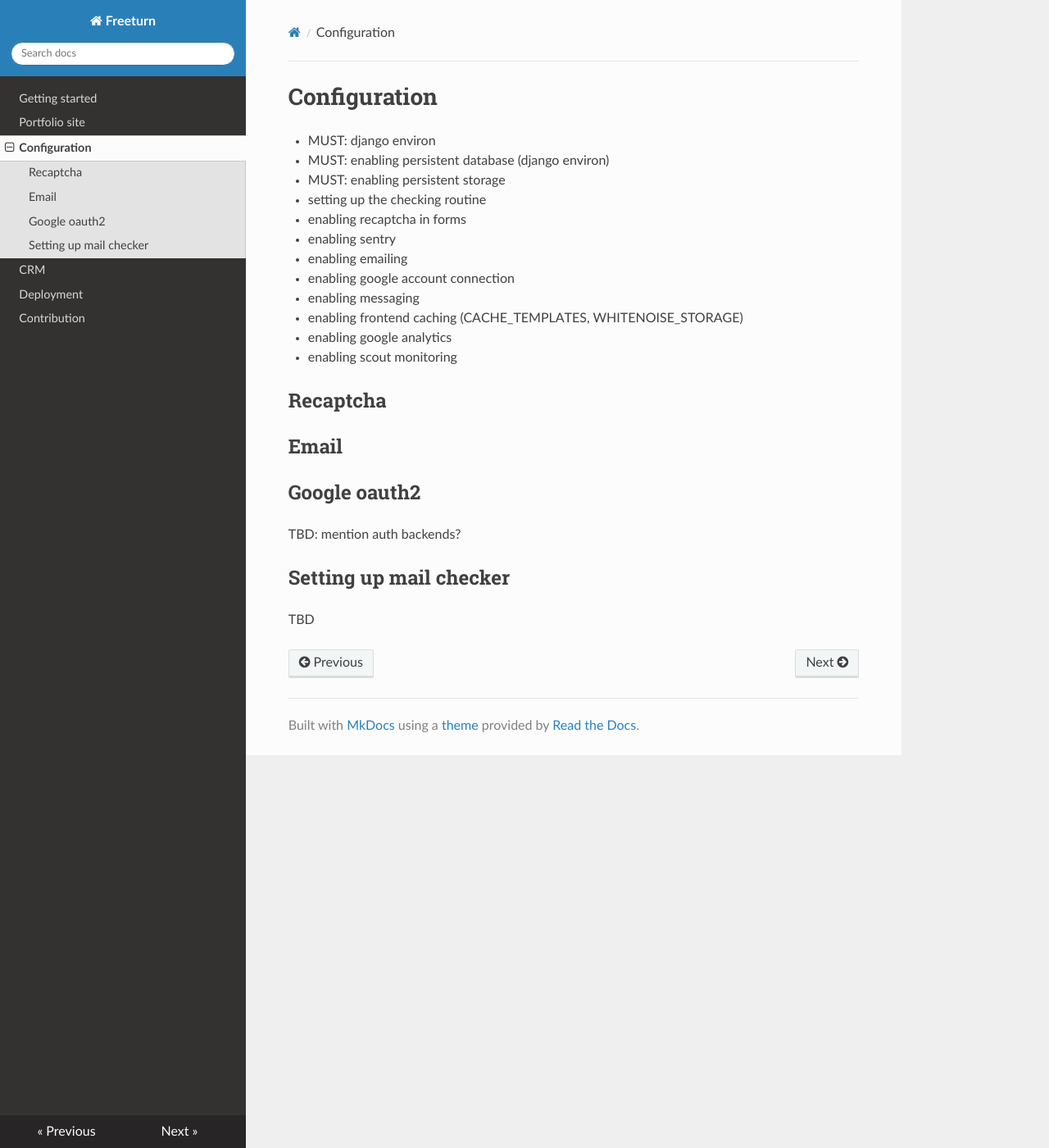
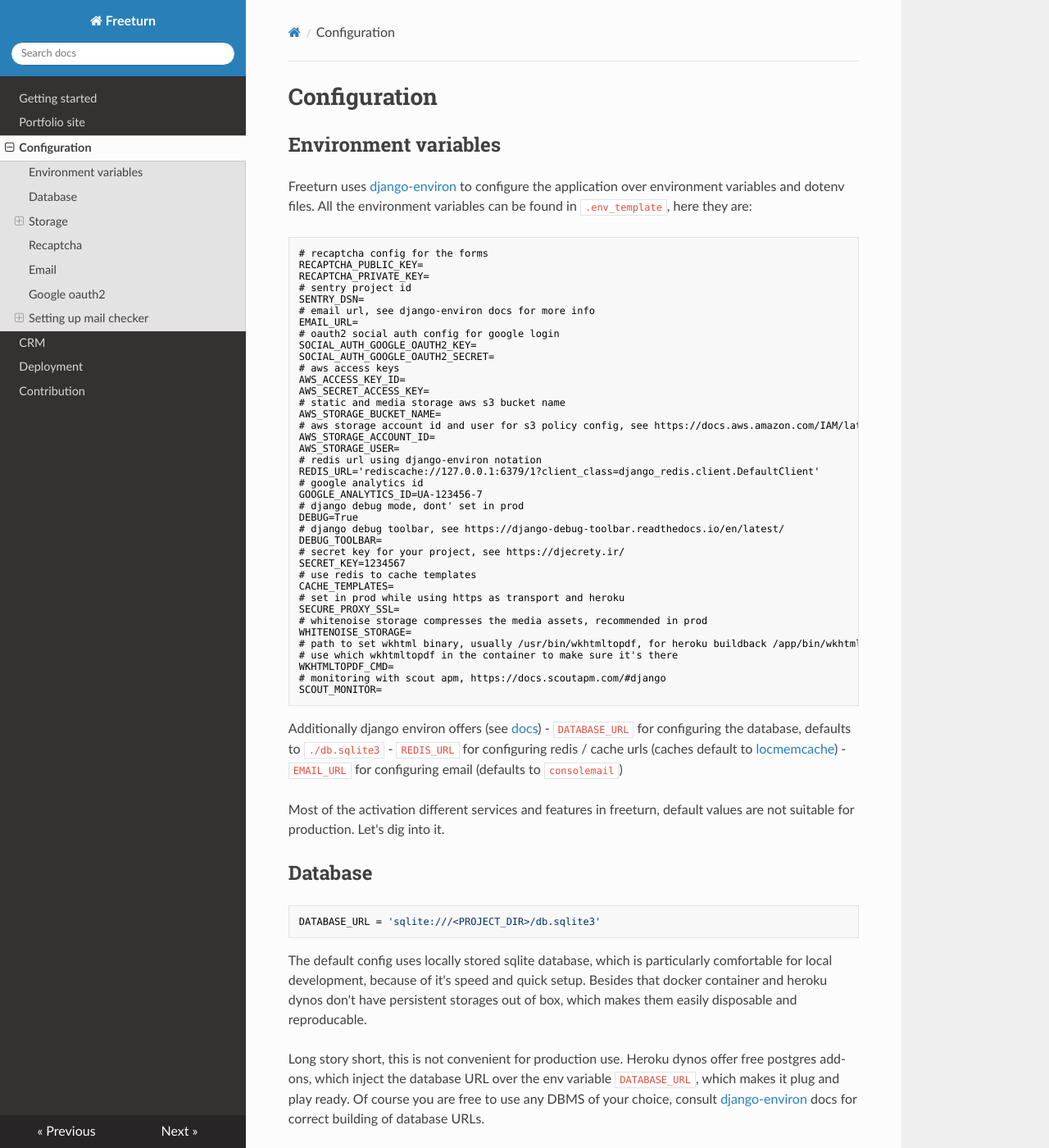
Before and after one commit to thorin-schiffer/freeturn, an MkDocs documentation site: the page built from docs/configuration.md, in a window 1280 px wide and 1400 px high. Shown: the whole window at 82% size. Built offline with MkDocs 1.6.1, drawn with Linux system fonts in a browser that asks for light colours; nearby versions of some CDN libraries; some of the changed text lies outside the part shown.

Commit message:
Added env variables, database, persistent storage and AWS config docs

````diff
--- a/docs/configuration.md
+++ b/docs/configuration.md
@@ -1,21 +1,128 @@
 # Configuration
 
-- MUST: django environ
-- MUST: enabling persistent database (django environ)
-- MUST: enabling persistent storage
-- setting up the checking routine
+## Environment variables
+
+Freeturn uses [django-environ](https://github.com/joke2k/django-environ) to configure the application over environment
+variables and dotenv files. All the environment variables can be found in `.env_template`, here they are:
+
+```.env
+# recaptcha config for the forms
+RECAPTCHA_PUBLIC_KEY=
+RECAPTCHA_PRIVATE_KEY=
+# sentry project id
+SENTRY_DSN=
+# email url, see django-environ docs for more info
+EMAIL_URL=
+# oauth2 social auth config for google login
+SOCIAL_AUTH_GOOGLE_OAUTH2_KEY=
+SOCIAL_AUTH_GOOGLE_OAUTH2_SECRET=
+# aws access keys
+AWS_ACCESS_KEY_ID=
+AWS_SECRET_ACCESS_KEY=
+# static and media storage aws s3 bucket name
+AWS_STORAGE_BUCKET_NAME=
+# aws storage account id and user for s3 policy config, see https://docs.aws.amazon.com/IAM/latest/UserGuide/console_account-alias.html
+AWS_STORAGE_ACCOUNT_ID=
+AWS_STORAGE_USER=
+# redis url using django-environ notation
+REDIS_URL='rediscache://127.0.0.1:6379/1?client_class=django_redis.client.DefaultClient'
+# google analytics id
+GOOGLE_ANALYTICS_ID=UA-123456-7
+# django debug mode, dont' set in prod
+DEBUG=True
+# django debug toolbar, see https://django-debug-toolbar.readthedocs.io/en/latest/
+DEBUG_TOOLBAR=
+# secret key for your project, see https://djecrety.ir/
+SECRET_KEY=1234567
+# use redis to cache templates
+CACHE_TEMPLATES=
+# set in prod while using https as transport and heroku
+SECURE_PROXY_SSL=
+# whitenoise storage compresses the media assets, recommended in prod
+WHITENOISE_STORAGE=
+# path to set wkhtml binary, usually /usr/bin/wkhtmltopdf, for heroku buildback /app/bin/wkhtmltopdf
+# use which wkhtmltopdf in the container to make sure it's there
+WKHTMLTOPDF_CMD=
+# monitoring with scout apm, https://docs.scoutapm.com/#django
+SCOUT_MONITOR=
+```
+Additionally django environ offers (see [docs](https://github.com/joke2k/django-environ#supported-types))
+- `DATABASE_URL` for configuring the database, defaults to `./db.sqlite3`
+- `REDIS_URL` for configuring redis / cache urls (caches default to [locmemcache](https://docs.djangoproject.com/en/3.0/topics/cache/#local-memory-caching))
+- `EMAIL_URL` for configuring email  (defaults to `consolemail`)
+
+Most of the activation different services and features in freeturn, default values are not suitable
+for production. Let's dig into it.
+
+## Database
+
+```python
+DATABASE_URL = 'sqlite:///<PROJECT_DIR>/db.sqlite3'
+```
+
+The default config uses locally stored sqlite database, which is particularly comfortable for local development, because
+of it's speed and quick setup. Besides that docker container and heroku dynos don't have persistent storages out of box,
+which makes them easily disposable and reproducable.
+
+Long story short, this is not convenient for production use. Heroku dynos offer free postgres add-ons, which inject the
+database URL over the env variable `DATABASE_URL`, which makes it plug and play ready. Of course you are free to use any
+DBMS of your choice, consult [django-environ](https://github.com/joke2k/django-environ#supported-types) docs for correct
+building of database URLs.
+
+## Storage
+
+For same reason as the filesystem based databases are not suitable for production, [the local filesystem storage won't
+work for heroku](https://help.heroku.com/K1PPS2WM/why-are-my-file-uploads-missing-deleted). This makes storing the
+uploads aka media files over heroku quite a peculiar task. Heroku recommends using AWS S3 for that, here is how it can
+be done.
+
+### AWS credentials
+
+```python
+AWS_ACCESS_KEY_ID = ''
+AWS_SECRET_ACCESS_KEY = ''
+```
+
+AWS credentials are the main key pair for you to access your AWS services. Freeturn utilizes [django-storages](https://django-storages.readthedocs.io/en/latest/)
+for accessing the s3 storage and configuring it. Find more information on s3 in particular [here](https://django-storages.readthedocs.io/en/latest/backends/amazon-S3.html).
+
+### S3 bucket
+```python
+AWS_STORAGE_BUCKET_NAME=''
+```
+
+s3 bucket is an analog of a hard drive in terms of AWS cloud storage. s3 as such mimics the popular filesystems, with
+multiple differences though. Freeturn needs to know which bucket in your AWS account to use.
+
+### S3 bucket policy
+```python
+AWS_STORAGE_ACCOUNT_ID=''
+AWS_STORAGE_USER=''
+```
+
+Freeturn depends on [wagtail-storages](https://github.com/torchbox/wagtail-storages) for managing the sensitive uploads
+securely, which requires some addional configuration steps. You can either copypast the wagtail-storages's or manually create the s3 bucket
+policy for your storage, that doesn't require `AWS_STORAGE_ACCOUNT_ID` nor `AWS_STORAGE_USER` to be configured.
+What you need those settings for, is that if you want to install the policy from template, which you can find in `s3_policy.json.template`.
+This is pretty much the recommended policy from `wagtail-storages`, where the user name and account id are injected as context.
+See [the corresponding AWS docs](https://docs.aws.amazon.com/IAM/latest/UserGuide/console_account-alias.html) to know
+how you can find out your account id and username.
+
+## Recaptcha
 - enabling recaptcha in forms
-- enabling sentry
+
+## Email
 - enabling emailing
+## Google oauth2
 - enabling google account connection
 - enabling messaging
+TBD: mention auth backends?
+## Setting up mail checker
+TBD
+
+
+### TBD
+- enabling sentry
 - enabling frontend caching (CACHE_TEMPLATES, WHITENOISE_STORAGE)
 - enabling google analytics
 - enabling scout monitoring
-
-## Recaptcha
-## Email
-## Google oauth2
-TBD: mention auth backends?
-## Setting up mail checker
-TBD
````
